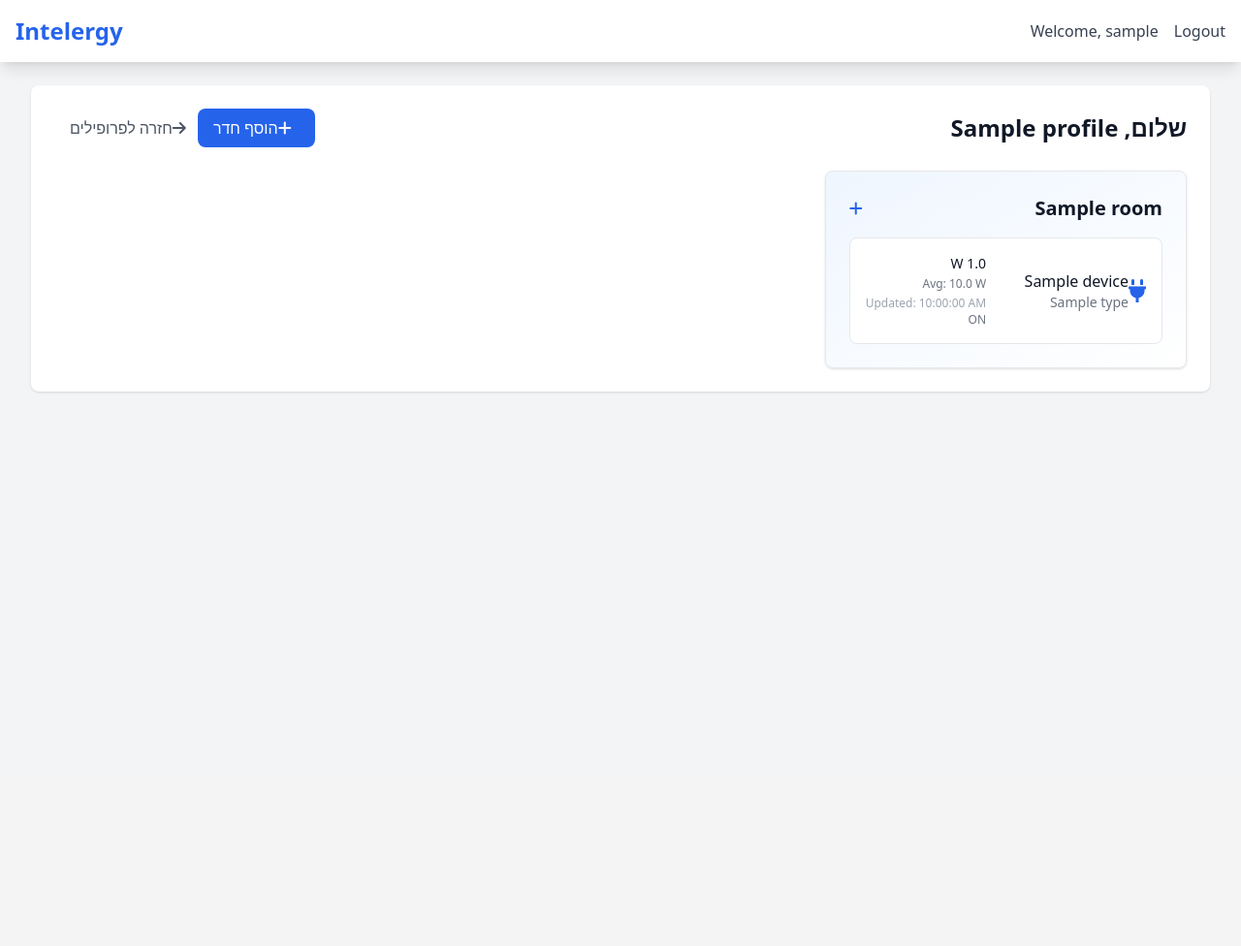
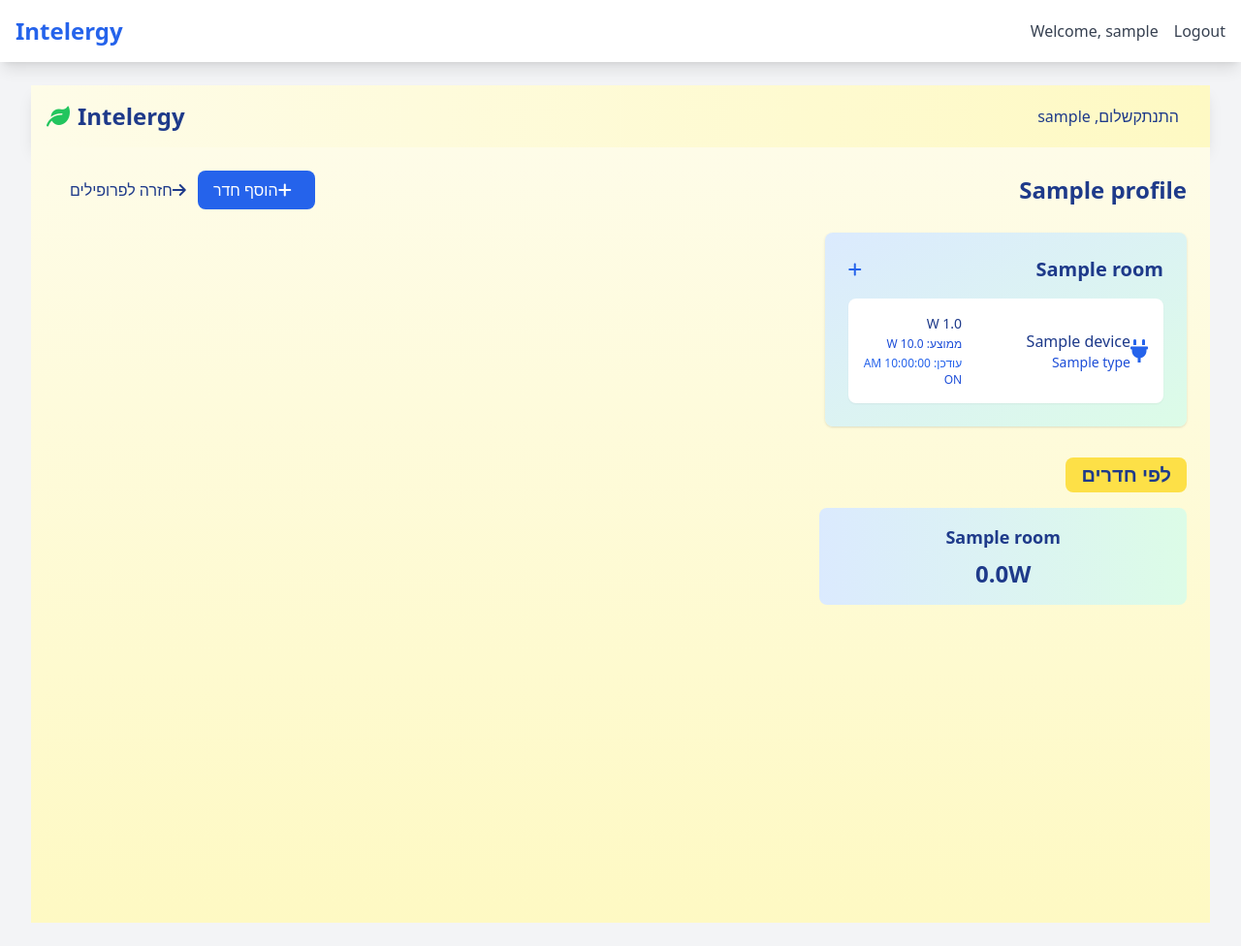
Before and after one commit to yohad50050/Intelergy, a Flask app: template templates/profile.html in a window 1280 px wide. Shown: the whole page at 97% size. Before the commit the page ends 405 px from the top, so only its background shows below. Run offline with Flask 3, Linux system fonts and the light colour scheme; a user stored in the database is signed in; tables that the repository leaves empty hold one stand-in row (values such as "Sample post"); the template is opened without the code that fills it: most values are stand-ins (such as "Sample title", 1, 10 or a date in 2020); some libraries are stand-ins or nearby versions.

Commit message:
UI stable version with nice design

```diff
--- a/templates/profile.html
+++ b/templates/profile.html
@@ -3,15 +3,34 @@
 {% block title %}{{ profile.name }}{% endblock %}
 
 {% block content %}
-<div class="bg-white shadow rounded-lg p-6" dir="rtl">
-    <!-- Header Section -->
+<!-- Updated header with leaf icon -->
+<nav class="bg-gradient-to-r from-yellow-50 to-yellow-100 shadow-lg">
+    <div class="max-w-7xl mx-auto px-4">
+        <div class="flex justify-between h-16">
+            <div class="flex items-center">
+                <i class="fas fa-leaf text-green-500 text-2xl mr-2"></i>
+                <a href="/" class="text-2xl font-bold text-blue-900">Intelergy</a>
+            </div>
+            <div class="flex items-center">
+                {% if current_user.is_authenticated %}
+                <span class="text-blue-900 ml-4">{{ current_user.username }} ,שלום</span>
+                <a href="{{ url_for('logout') }}" class="text-blue-900 hover:text-blue-700 mr-4">התנתק</a>
+                {% endif %}
+            </div>
+        </div>
+    </div>
+</nav>
+
+<div class="min-h-screen bg-gradient-to-b from-yellow-50 to-yellow-100 p-6" dir="rtl">
+    <!-- Header -->
+    <div class="max-w-7xl mx-auto">
         <div class="flex justify-between items-center mb-6">
-        <h1 class="text-2xl font-semibold text-gray-900">שלום, {{ profile.name }}</h1>
+            <h1 class="text-2xl font-bold text-blue-900">{{ profile.name }}</h1>
             <div class="space-x-4">
-            <button onclick="showAddRoomModal()" class="bg-primary text-white px-4 py-2 rounded-lg hover:bg-secondary transition-colors">
+                <button onclick="showAddRoomModal()" class="bg-blue-600 text-white px-4 py-2 rounded-lg hover:bg-blue-700 transition-colors">
                     <i class="fas fa-plus mr-2"></i>הוסף חדר
                 </button>
-            <a href="{{ url_for('index') }}" class="text-gray-600 hover:text-primary">
+                <a href="{{ url_for('index') }}" class="text-blue-900 hover:text-blue-700">
                     <i class="fas fa-arrow-right mr-2"></i>חזרה לפרופילים
                 </a>
             </div>
@@ -20,66 +39,88 @@
         <!-- Rooms Grid -->
         <div class="grid grid-cols-1 md:grid-cols-2 lg:grid-cols-3 gap-6">
             {% for room in rooms %}
-        <div class="bg-gradient-to-br from-blue-50 to-white border rounded-lg shadow p-6">
+            <div class="bg-gradient-to-br from-blue-100 to-green-100 rounded-lg shadow p-6">
                 <div class="flex justify-between items-center mb-4">
-                <h2 class="text-xl font-semibold text-gray-900">{{ room.name }}</h2>
+                    <h2 class="text-xl font-semibold text-blue-900">{{ room.name }}</h2>
                     <button onclick="showAddDeviceModal('{{ room.room_id }}')"
-                        class="text-primary hover:text-secondary">
+                            class="text-blue-600 hover:text-blue-700">
                         <i class="fas fa-plus"></i>
                     </button>
                 </div>
 
                 <div class="space-y-4">
                     {% for device in room.devices %}
-                <div class="device-card p-4 border rounded-lg bg-white {% if device.status == 'OFF' %}opacity-50{% endif %}">
+                    <div class="device-card bg-white p-4 rounded-lg shadow-sm {% if device.status == 'OFF' %}opacity-50{% endif %}">
                         <div class="flex items-center justify-between">
                             <div class="flex items-center space-x-3">
-                            <i class="fas fa-{{ device.type | get_device_icon }} text-2xl text-primary"></i>
+                                <i class="fas fa-{{ device.type | get_device_icon }} text-2xl text-blue-600"></i>
                                 <div>
-                                <h3 class="font-medium text-gray-900">{{ device.name }}</h3>
-                                <p class="text-sm text-gray-500">{{ device.type }}</p>
+                                    <h3 class="font-medium text-blue-900">{{ device.name }}</h3>
+                                    <p class="text-sm text-blue-700">{{ device.type }}</p>
                                 </div>
                             </div>
                             <div class="text-right">
-                            <div class="text-sm font-medium text-gray-900 power-value" data-device-id="{{ device.device_id }}">
+                                <div class="text-sm font-medium text-blue-900 power-value" data-device-id="{{ device.device_id }}">
                                     <span class="loading">טוען...</span>
                                 </div>
-                            <div class="text-xs text-gray-500">{{ device.status }}</div>
+                                <div class="text-xs text-blue-700">{{ device.status }}</div>
                             </div>
                         </div>
                     </div>
                     {% else %}
-                <p class="text-gray-500 text-center py-2">אין מכשירים בחדר זה</p>
+                    <p class="text-blue-700 text-center py-2">אין מכשירים בחדר זה</p>
                     {% endfor %}
                 </div>
             </div>
             {% else %}
             <div class="col-span-full text-center py-12">
-            <p class="text-gray-500">אין חדרים עדיין. הוסף חדר ראשון כדי להתחיל!</p>
+                <p class="text-blue-700">אין חדרים עדיין. הוסף חדר ראשון כדי להתחיל!</p>
+            </div>
+            {% endfor %}
+        </div>
+
+        <!-- Room Power Summary -->
+        <div class="mt-8">
+            <h2 class="text-xl font-bold text-blue-900 mb-4 bg-yellow-300 inline-block px-4 py-1 rounded-lg">לפי חדרים</h2>
+            <div class="grid grid-cols-1 md:grid-cols-3 gap-4">
+                {% for room in rooms %}
+                <div class="bg-gradient-to-r from-blue-100 to-green-100 rounded-lg p-4 text-center">
+                    <h3 class="text-lg font-bold text-blue-900">{{ room.name }}</h3>
+                    <div class="mt-2">
+                        {% set total_power = namespace(value=0) %}
+                        {% for device in room.devices %}
+                            {% if device.latest_power %}
+                                {% set total_power.value = total_power.value + device.latest_power %}
+                            {% endif %}
+                        {% endfor %}
+                        <span class="text-2xl font-bold text-blue-900">{{ "%.1f"|format(total_power.value) }}W</span>
+                    </div>
                 </div>
                 {% endfor %}
             </div>
         </div>
+    </div>
+</div>
 
-<!-- Add Room Modal -->
+<!-- Keep the existing modals but update styling -->
 <div id="addRoomModal" class="fixed inset-0 bg-gray-600 bg-opacity-50 hidden overflow-y-auto h-full w-full">
     <div class="relative top-20 mx-auto p-5 border w-96 shadow-lg rounded-md bg-white">
         <div class="mt-3">
-            <h3 class="text-lg font-medium text-gray-900 mb-4">הוסף חדר חדש</h3>
+            <h3 class="text-lg font-medium text-blue-900 mb-4">הוסף חדר חדש</h3>
             <form id="addRoomForm" class="space-y-4" dir="rtl">
                 <input type="hidden" name="profile_id" value="{{ profile.profile_id }}">
                 <div>
-                    <label for="roomName" class="block text-sm font-medium text-gray-700">שם החדר</label>
+                    <label for="roomName" class="block text-sm font-medium text-blue-700">שם החדר</label>
                     <input type="text" id="roomName" name="name" required
-                           class="mt-1 block w-full rounded-md border-gray-300 shadow-sm focus:border-primary focus:ring-primary">
+                           class="mt-1 block w-full rounded-md border-gray-300 shadow-sm focus:border-blue-500 focus:ring-blue-500">
                 </div>
                 <div class="flex justify-end space-x-3">
                     <button type="button" onclick="hideAddRoomModal()"
-                            class="px-4 py-2 text-gray-700 bg-gray-100 rounded-md hover:bg-gray-200">
+                            class="px-4 py-2 text-blue-900 bg-blue-100 rounded-md hover:bg-blue-200">
                         ביטול
                     </button>
                     <button type="submit"
-                            class="px-4 py-2 text-white bg-primary rounded-md hover:bg-secondary">
+                            class="px-4 py-2 text-white bg-blue-600 rounded-md hover:bg-blue-700">
                         צור חדר
                     </button>
                 </div>
@@ -92,23 +133,23 @@
 <div id="addDeviceModal" class="fixed inset-0 bg-gray-600 bg-opacity-50 hidden overflow-y-auto h-full w-full">
     <div class="relative top-20 mx-auto p-5 border w-96 shadow-lg rounded-md bg-white">
         <div class="mt-3">
-            <h3 class="text-lg font-medium text-gray-900 mb-4">הוסף מכשיר חדש</h3>
+            <h3 class="text-lg font-medium text-blue-900 mb-4">הוסף מכשיר חדש</h3>
             <form id="addDeviceForm" class="space-y-4" dir="rtl">
                 <input type="hidden" id="deviceRoomId" name="room_id">
                 <div>
-                    <label for="deviceName" class="block text-sm font-medium text-gray-700">שם המכשיר</label>
+                    <label for="deviceName" class="block text-sm font-medium text-blue-700">שם המכשיר</label>
                     <input type="text" id="deviceName" name="name" required
-                           class="mt-1 block w-full rounded-md border-gray-300 shadow-sm focus:border-primary focus:ring-primary">
+                           class="mt-1 block w-full rounded-md border-gray-300 shadow-sm focus:border-blue-500 focus:ring-blue-500">
                 </div>
                 <div>
-                    <label for="deviceUrl" class="block text-sm font-medium text-gray-700">כתובת המכשיר</label>
+                    <label for="deviceUrl" class="block text-sm font-medium text-blue-700">כתובת המכשיר</label>
                     <input type="text" id="deviceUrl" name="device_url" required
-                           class="mt-1 block w-full rounded-md border-gray-300 shadow-sm focus:border-primary focus:ring-primary">
+                           class="mt-1 block w-full rounded-md border-gray-300 shadow-sm focus:border-blue-500 focus:ring-blue-500">
                 </div>
                 <div>
-                    <label for="deviceType" class="block text-sm font-medium text-gray-700">סוג המכשיר</label>
+                    <label for="deviceType" class="block text-sm font-medium text-blue-700">סוג המכשיר</label>
                     <select id="deviceType" name="type" required
-                            class="mt-1 block w-full rounded-md border-gray-300 shadow-sm focus:border-primary focus:ring-primary">
+                            class="mt-1 block w-full rounded-md border-gray-300 shadow-sm focus:border-blue-500 focus:ring-blue-500">
                         <option value="TV">טלוויזיה</option>
                         <option value="AC">מזגן</option>
                         <option value="PC">מחשב</option>
@@ -117,11 +158,11 @@
                 </div>
                 <div class="flex justify-end space-x-3">
                     <button type="button" onclick="hideAddDeviceModal()"
-                            class="px-4 py-2 text-gray-700 bg-gray-100 rounded-md hover:bg-gray-200">
+                            class="px-4 py-2 text-blue-900 bg-blue-100 rounded-md hover:bg-blue-200">
                         ביטול
                     </button>
                     <button type="submit"
-                            class="px-4 py-2 text-white bg-primary rounded-md hover:bg-secondary">
+                            class="px-4 py-2 text-white bg-blue-600 rounded-md hover:bg-blue-700">
                         הוסף מכשיר
                     </button>
                 </div>
@@ -133,52 +174,30 @@
 
 {% block scripts %}
 <script>
-function showAddRoomModal() {
-    document.getElementById('addRoomModal').classList.remove('hidden');
-}
-
-function hideAddRoomModal() {
-    document.getElementById('addRoomModal').classList.add('hidden');
-}
-
-function showAddDeviceModal(roomId) {
-    document.getElementById('deviceRoomId').value = roomId;
-    document.getElementById('addDeviceModal').classList.remove('hidden');
-}
-
-function hideAddDeviceModal() {
-    document.getElementById('addDeviceModal').classList.add('hidden');
-}
-
 function updateAllDevicePowers() {
     const devices = $('.device-card');
-    console.log('Found devices:', devices.length);
     let index = 0;
 
     function updateNext() {
         if (index >= devices.length) return;
 
         const deviceId = $(devices[index]).find('.power-value').data('device-id');
-        console.log('Fetching power for device:', deviceId);
-
         $.get(`/api/device/${deviceId}/power`)
             .done(function(response) {
-                console.log('Got response:', response);
-                const $powerElement = $(devices[index]).find('.power-value');
+                const powerElement = $(devices[index]).find('.power-value');
                 let powerHtml = `${response.power.toFixed(1)} W`;
                 if (response.weekly_average !== null) {
-                    powerHtml += `<br><span class="text-xs text-gray-500">Avg: ${response.weekly_average.toFixed(1)} W</span>`;
+                    powerHtml += `<br><span class="text-xs text-blue-700">ממוצע: ${response.weekly_average.toFixed(1)} W</span>`;
                 }
                 if (response.last_updated) {
                     const lastUpdate = new Date(response.last_updated);
-                    powerHtml += `<br><span class="text-xs text-gray-400">Updated: ${lastUpdate.toLocaleTimeString()}</span>`;
+                    powerHtml += `<br><span class="text-xs text-blue-600">עודכן: ${lastUpdate.toLocaleTimeString()}</span>`;
                 }
-                $powerElement.html(powerHtml);
+                powerElement.html(powerHtml);
             })
-            .fail(function(xhr, status, error) {
-                console.error('Error:', error);
-                const $powerElement = $(devices[index]).find('.power-value');
-                $powerElement.html('Error');
+            .fail(function() {
+                const powerElement = $(devices[index]).find('.power-value');
+                powerElement.html('שגיאה');
             })
             .always(function() {
                 index++;
@@ -190,51 +209,34 @@ function updateAllDevicePowers() {
 }
 
 $(document).ready(function() {
-    // Handle room form submission
-    $('#addRoomForm').on('submit', function(e) {
-        e.preventDefault();
-        const formData = new FormData(this);
-
-        $.ajax({
-            url: '/api/room/add',
-            method: 'POST',
-            data: formData,
-            processData: false,
-            contentType: false,
-            success: function(response) {
-                window.location.reload();
-            },
-            error: function(xhr) {
-                alert('Error creating room: ' + xhr.responseJSON.error);
-            }
-        });
-    });
-
-    // Handle device form submission
-    $('#addDeviceForm').on('submit', function(e) {
-        e.preventDefault();
-        const formData = new FormData(this);
-
-        $.ajax({
-            url: '/api/device/add',
-            method: 'POST',
-            data: formData,
-            processData: false,
-            contentType: false,
-            success: function(response) {
-                window.location.reload();
-            },
-            error: function(xhr) {
-                alert('Error adding device: ' + xhr.responseJSON.error);
-            }
-        });
-    });
-
-    // Initial update
     updateAllDevicePowers();
-
-    // Update every 5 minutes
-    setInterval(updateAllDevicePowers, 300000);
+    setInterval(updateAllDevicePowers, 300000); // Update every 5 minutes
 });
 </script>
 {% endblock %}
+
+{% block styles %}
+<style>
+:root {
+    --primary-color: #2563eb;
+    --secondary-color: #1e40af;
+    --background-color: #fefce8;
+}
+
+body {
+    background-color: var(--background-color);
+}
+
+.bg-yellow-300 {
+    background-color: #fde047;
+}
+
+.device-card {
+    transition: all 0.3s ease;
+}
+
+.device-card:hover {
+    transform: translateY(-2px);
+}
+</style>
+{% endblock %}
```
Also changed, not shown: templates/index.html (+23 -22 lines). Lines whose indentation alone changed are shown as unchanged.
